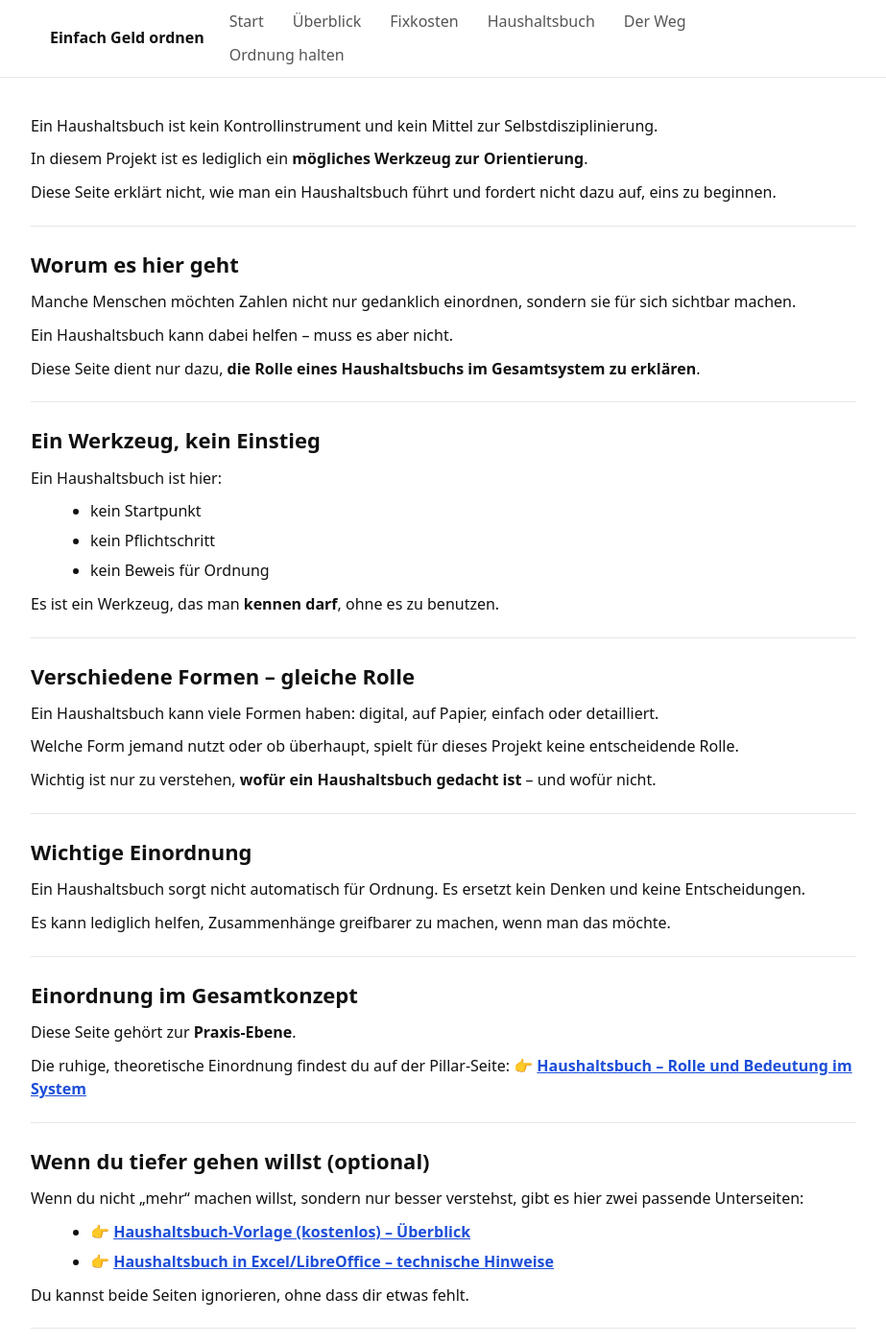
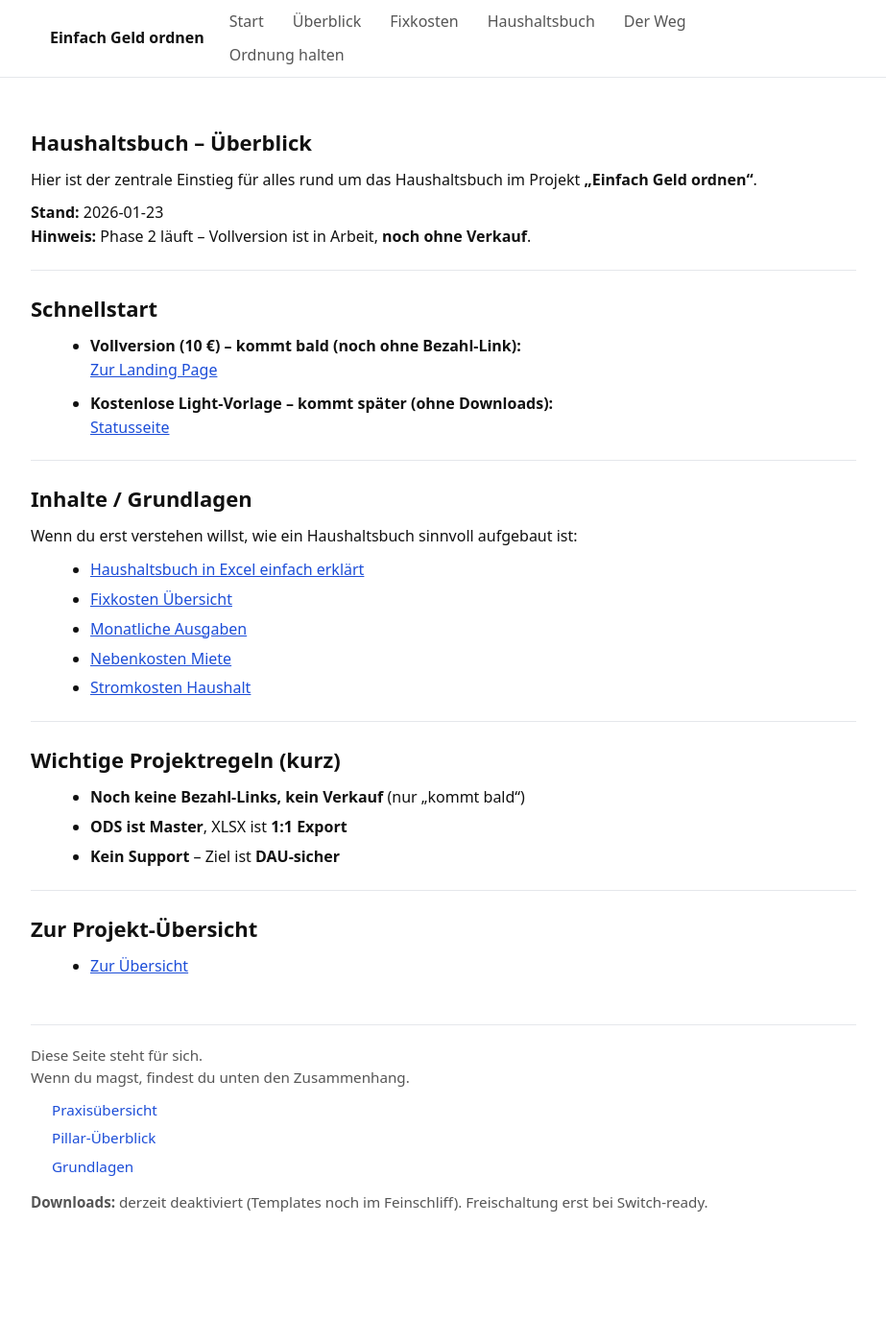
Before and after one commit to gluecklich-tools/einfach-geld-ordnen, a Jekyll site: the page built from seiten/haushaltsbuch.md, in a window 1280 px wide and 1400 px high. Shown: the whole window at 96% size, without its empty margins (178-1101 px from the left). Built offline with Jekyll 4.4.1, drawn with Linux system fonts in a browser that asks for light colours; some of the changed text lies outside the part shown.

Commit message:
Phase 2: Vollversion-Landing + Hub (noch ohne Verkauf)

```diff
--- a/seiten/haushaltsbuch.md
+++ b/seiten/haushaltsbuch.md
@@ -1,109 +1,48 @@
 ---
 layout: default
-title: "Haushaltsbuch - Einordnung für Anfänger"
+title: "Haushaltsbuch – Überblick"
 permalink: /seiten/haushaltsbuch.html
 ---
 
-Ein Haushaltsbuch ist kein Kontrollinstrument
-und kein Mittel zur Selbstdisziplinierung.
+## Haushaltsbuch – Überblick
 
-In diesem Projekt ist es lediglich
-ein **mögliches Werkzeug zur Orientierung**.
+Hier ist der zentrale Einstieg für alles rund um das Haushaltsbuch im Projekt **„Einfach Geld ordnen“**.
 
-Diese Seite erklärt nicht,
-wie man ein Haushaltsbuch führt
-und fordert nicht dazu auf,
-eins zu beginnen.
+**Stand:** 2026-01-23
+**Hinweis:** Phase 2 läuft – Vollversion ist in Arbeit, **noch ohne Verkauf**.
 
 ---
 
-## Worum es hier geht
+## Schnellstart
 
-Manche Menschen möchten Zahlen
-nicht nur gedanklich einordnen,
-sondern sie für sich sichtbar machen.
+- **Vollversion (10 €) – kommt bald (noch ohne Bezahl-Link):**
+  [Zur Landing Page]( {{ '/seiten/haushaltsbuch-vollversion.html' | relative_url }} )
 
-Ein Haushaltsbuch kann dabei helfen –
-muss es aber nicht.
-
-Diese Seite dient nur dazu,
-**die Rolle eines Haushaltsbuchs im Gesamtsystem zu erklären**.
+- **Kostenlose Light-Vorlage – kommt später (ohne Downloads):**
+  [Statusseite]( {{ '/seiten/haushaltsbuch-vorlage-kostenlos.html' | relative_url }} )
 
 ---
 
-## Ein Werkzeug, kein Einstieg
+## Inhalte / Grundlagen
 
-Ein Haushaltsbuch ist hier:
+Wenn du erst verstehen willst, wie ein Haushaltsbuch sinnvoll aufgebaut ist:
 
-- kein Startpunkt
-- kein Pflichtschritt
-- kein Beweis für Ordnung
-
-Es ist ein Werkzeug,
-das man **kennen darf**,
-ohne es zu benutzen.
+- [Haushaltsbuch in Excel einfach erklärt]( {{ '/seiten/haushaltsbuch-excel.html' | relative_url }} )
+- [Fixkosten Übersicht]( {{ '/seiten/fixkosten-uebersicht.html' | relative_url }} )
+- [Monatliche Ausgaben]( {{ '/seiten/monatliche-ausgaben.html' | relative_url }} )
+- [Nebenkosten Miete]( {{ '/seiten/nebenkosten-miete.html' | relative_url }} )
+- [Stromkosten Haushalt]( {{ '/seiten/stromkosten-haushalt.html' | relative_url }} )
 
 ---
 
-## Verschiedene Formen – gleiche Rolle
+## Wichtige Projektregeln (kurz)
 
-Ein Haushaltsbuch kann viele Formen haben:
-digital, auf Papier,
-einfach oder detailliert.
-
-Welche Form jemand nutzt
-oder ob überhaupt,
-spielt für dieses Projekt
-keine entscheidende Rolle.
-
-Wichtig ist nur zu verstehen,
-**wofür ein Haushaltsbuch gedacht ist** –
-und wofür nicht.
+- **Noch keine Bezahl-Links, kein Verkauf** (nur „kommt bald“)
+- **ODS ist Master**, XLSX ist **1:1 Export**
+- **Kein Support** – Ziel ist **DAU-sicher**
 
 ---
 
-## Wichtige Einordnung
+## Zur Projekt-Übersicht
 
-Ein Haushaltsbuch sorgt nicht automatisch für Ordnung.
-Es ersetzt kein Denken
-und keine Entscheidungen.
-
-Es kann lediglich helfen,
-Zusammenhänge greifbarer zu machen,
-wenn man das möchte.
-
----
-
-## Einordnung im Gesamtkonzept
-
-Diese Seite gehört zur **Praxis-Ebene**.
-
-Die ruhige, theoretische Einordnung
-findest du auf der Pillar-Seite:
-👉 **[Haushaltsbuch – Rolle und Bedeutung im System]({{ site.baseurl }}/pillar/haushaltsbuch.html)**
-
----
-
-## Wenn du tiefer gehen willst (optional)
-
-Wenn du nicht „mehr“ machen willst,
-sondern nur besser verstehst,
-gibt es hier zwei passende Unterseiten:
-
-- 👉 **[Haushaltsbuch-Vorlage (kostenlos) – Überblick]({{ site.baseurl }}/seiten/haushaltsbuch-vorlage-kostenlos.html)**
-- 👉 **[Haushaltsbuch in Excel/LibreOffice – technische Hinweise]({{ site.baseurl }}/seiten/haushaltsbuch-excel.html)**
-
-Du kannst beide Seiten ignorieren,
-ohne dass dir etwas fehlt.
-
----
-
-## Downloads (derzeit deaktiviert)
-
-Templates und Downloads sind aktuell bewusst deaktiviert.
-Freischaltung erst,
-wenn alles „Switch-ready“ geprüft ist.
-
-Du kannst diese Seite
-einfach wieder verlassen,
-ohne etwas tun zu müssen.
+- [Zur Übersicht]( {{ '/pillar/index.html' | relative_url }} )
```
Also changed, not shown: seiten/haushaltsbuch-vollversion.md (added, +69 -0 lines), seiten/haushaltsbuch-vorlage-kostenlos.md (+19 -18 lines).
